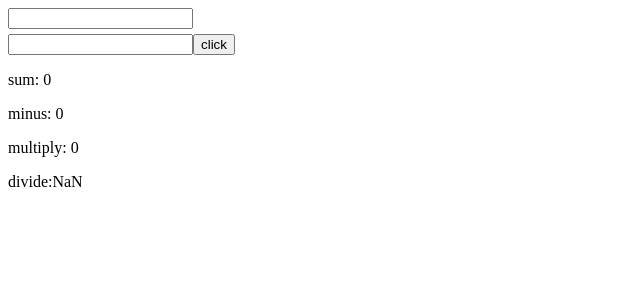
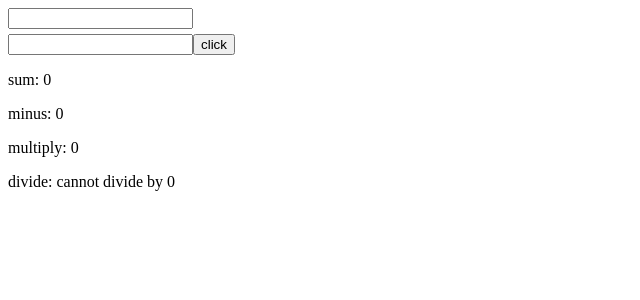
Before and after one commit to ruslaRuslan/react-home-work6, a React (Vite) app: page / in a window 1280 px wide. Shown: the top 300 px of the page, without its empty margins (0-640 px from the left). Built offline with nearby package versions, Linux system fonts and the light colour scheme.

Commit message:
bolme tam hazir, infinity ve NaN-i legv etdik

```diff
--- a/src/components/Index.jsx
+++ b/src/components/Index.jsx
@@ -4,6 +4,8 @@ const Index = ({ }) => {
     const [claculator, setClaculator] = useState('')
     const [claculator2, setClaculator2] = useState('')
     const [result, setResult] = useState('')
+
+
 
     return (
         <>
@@ -27,7 +29,7 @@ const Index = ({ }) => {
             <p>sum: {+claculator + +claculator2}</p>
             <p>minus: {+claculator - +claculator2}</p>
             <p>multiply: {+claculator * +claculator2}</p>
-            <p>divide:{+claculator / +claculator2}</p>
+            <p>divide: {+claculator2 === 0 ? 'cannot divide by 0' : (+claculator / +claculator2)}</p>
 
 
         </>
```
